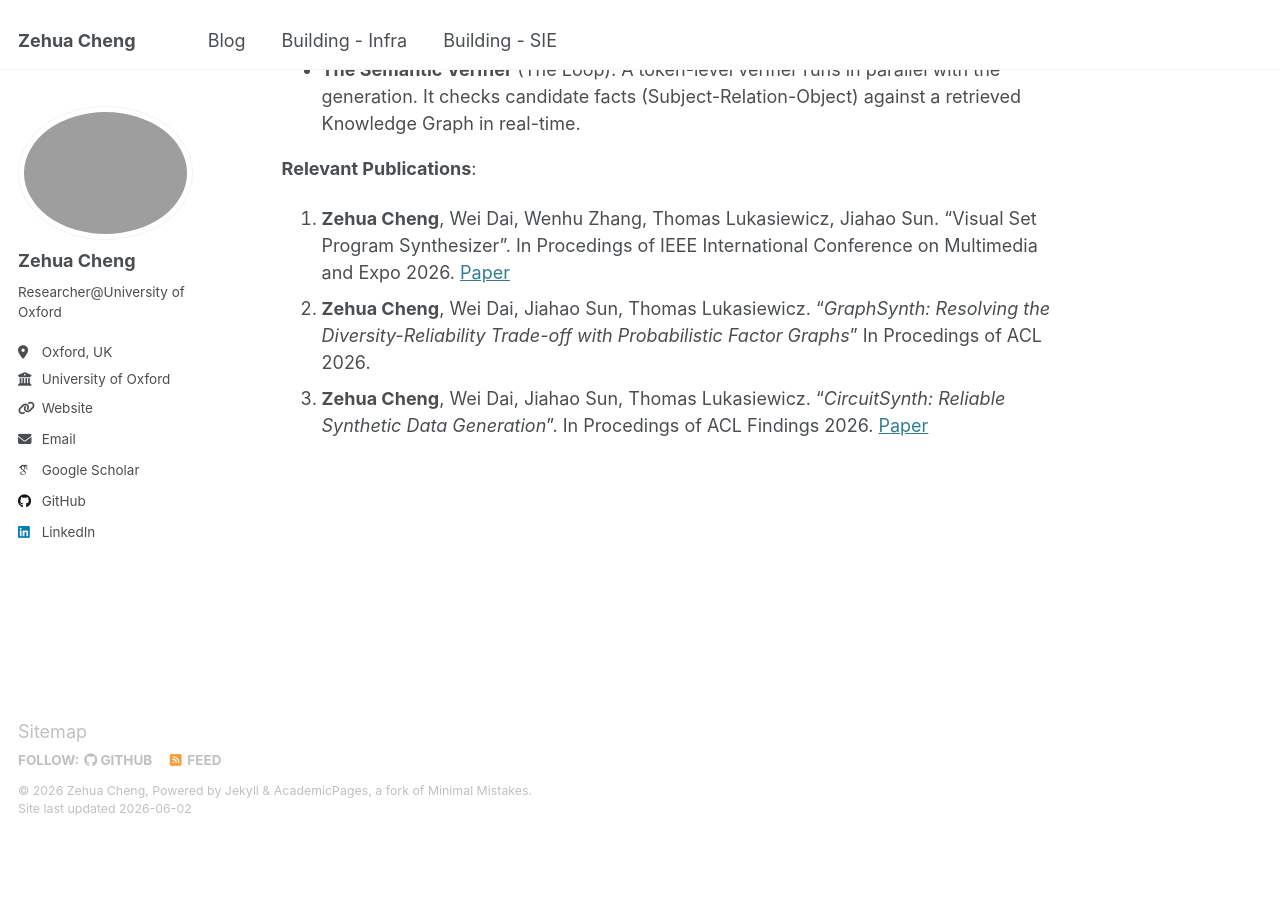
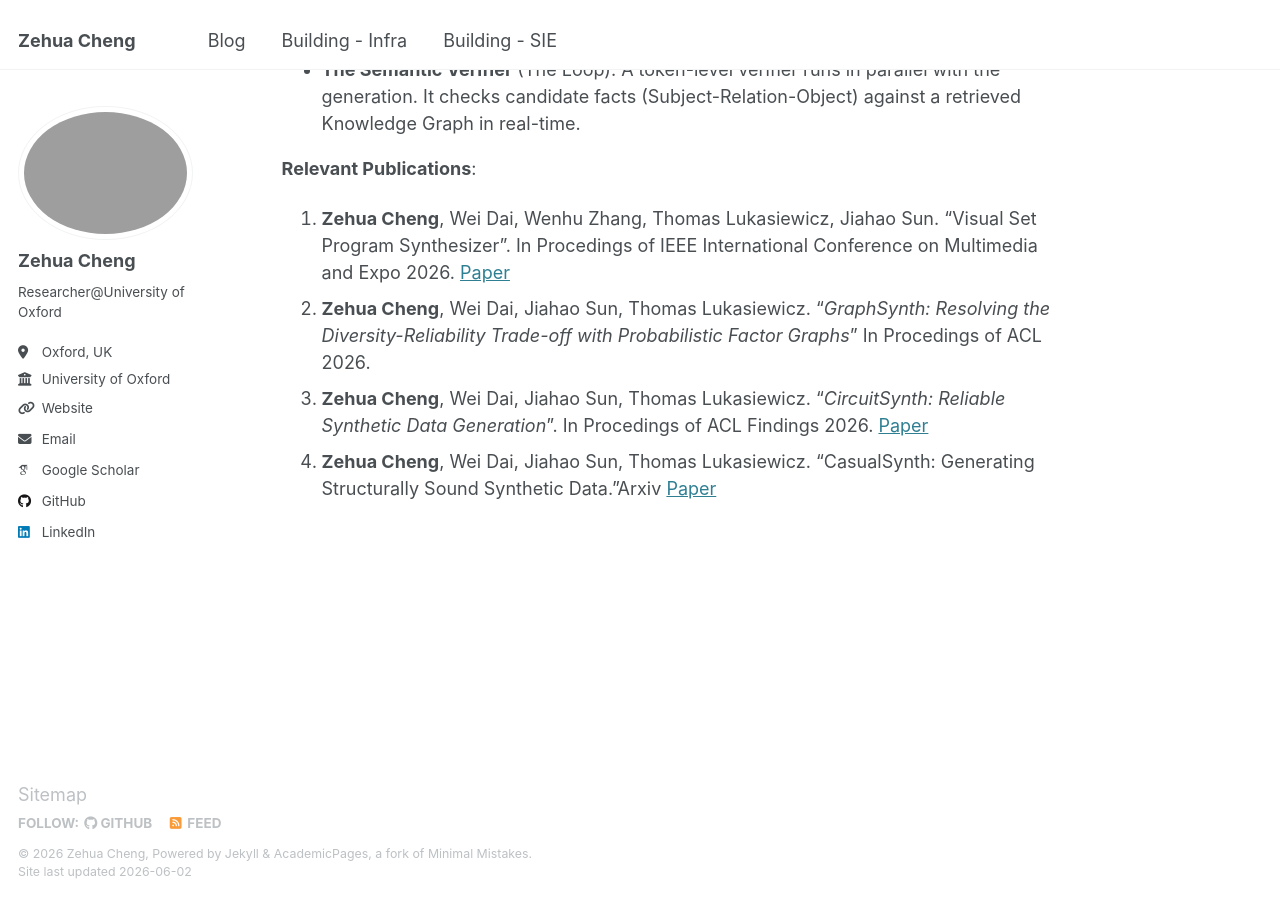
Before and after one commit to limberc/limberc.github.io, a Jekyll site: the page built from _pages/WP2.md, in a window 1280 px wide and 900 px high, scrolled down 931 px. Built offline with Jekyll 4.4.1, drawn with Linux system fonts in a browser that asks for light colours; some web fonts are replaced; before the commit the page ends 1768 px from its top, so only the background shows below that.

Commit message:
Add WP2.

```diff
--- a/_pages/WP2.md
+++ b/_pages/WP2.md
@@ -24,3 +24,4 @@ The Moonshot: Standard LLMs are probabilistic—they 'guess' the next token. We
 1. **Zehua Cheng**, Wei Dai, Wenhu Zhang, Thomas Lukasiewicz, Jiahao Sun. "Visual Set Program Synthesizer". In Procedings of IEEE International Conference on Multimedia and Expo 2026. [Paper](https://arxiv.org/pdf/2603.15997)
 2. **Zehua Cheng**, Wei Dai, Jiahao Sun, Thomas Lukasiewicz. "*GraphSynth: Resolving the Diversity-Reliability Trade-off with Probabilistic Factor Graphs*" In Procedings of ACL 2026.
 3. **Zehua Cheng**, Wei Dai, Jiahao Sun, Thomas Lukasiewicz. "*CircuitSynth: Reliable Synthetic Data Generation*". In Procedings of ACL Findings 2026. [Paper](https://arxiv.org/abs/2604.10114)
+4. **Zehua Cheng**, Wei Dai, Jiahao Sun, Thomas Lukasiewicz. "CasualSynth: Generating Structurally Sound Synthetic Data."Arxiv [Paper](https://arxiv.org/abs/2605.17528)
```
